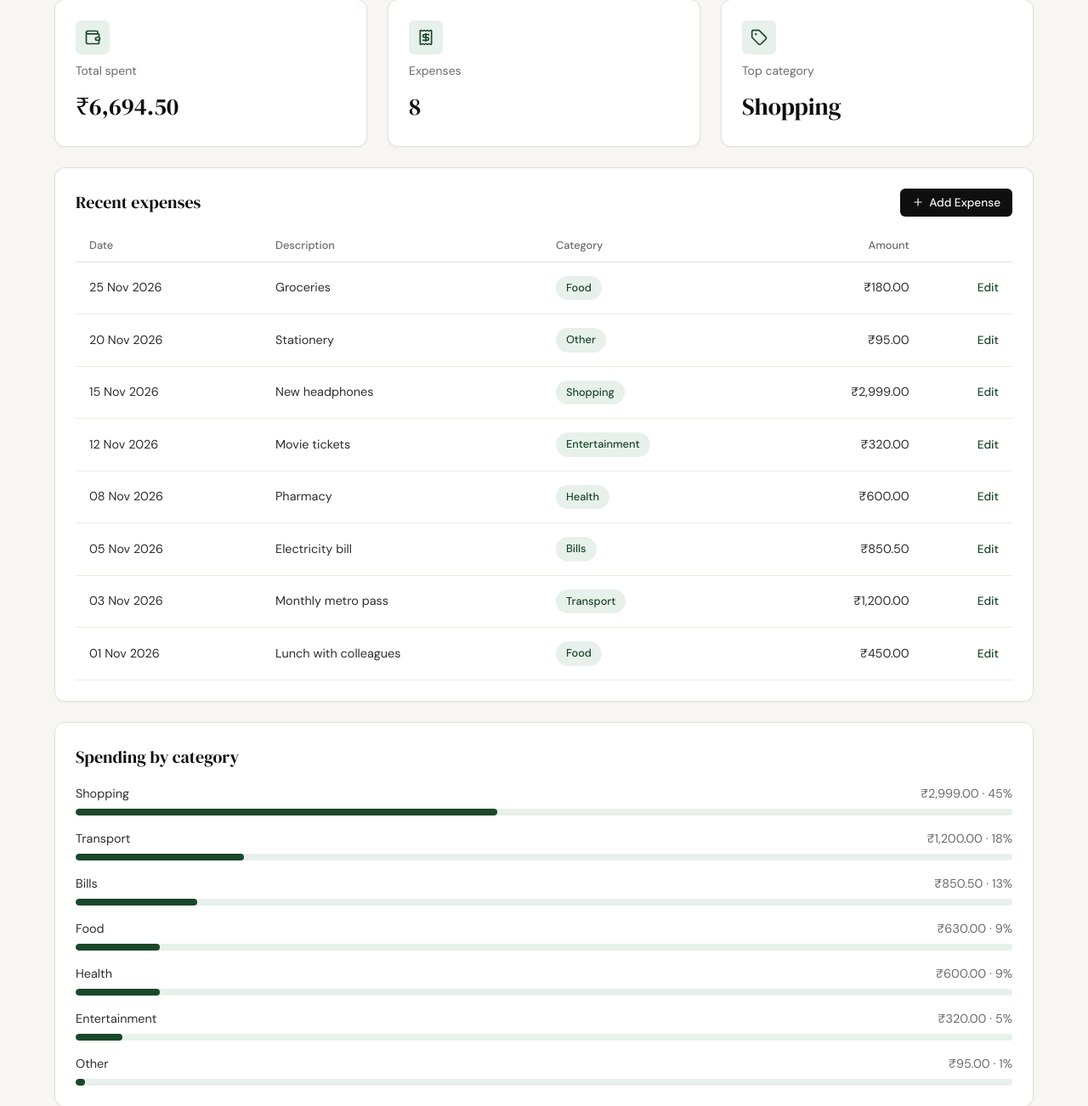
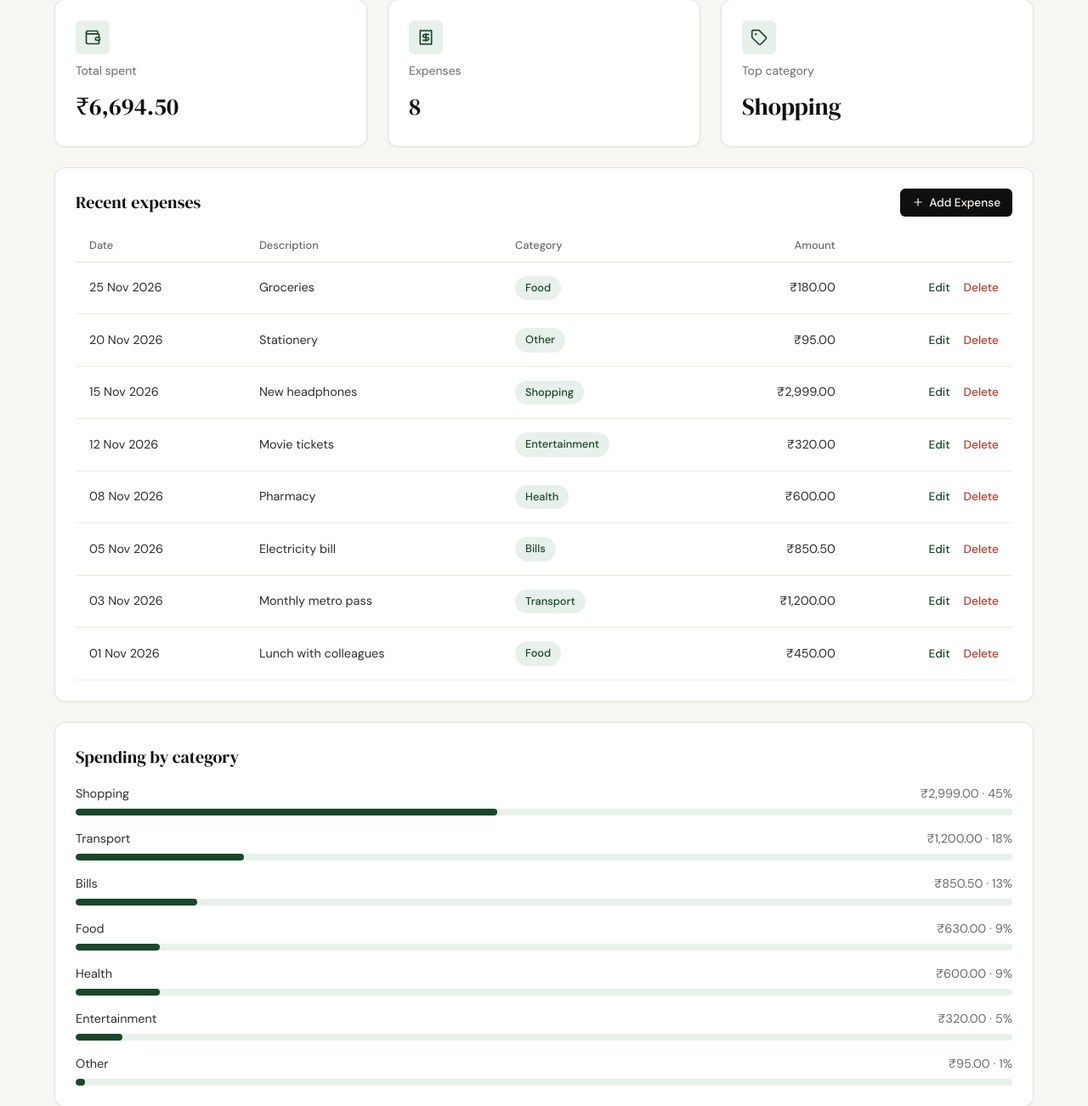
Before and after one commit to Gauravtechstack/spendly, a Flask app: page /profile in a window 1280 px wide. Shown: the part 439-1741 px from the top of the page at 85% size. Run offline with Flask 3, Linux system fonts and the light colour scheme; the visitor is signed in with stand-in values (Sample User, id 1); data comes from the database, SQL or seed files in the repository; some libraries are stand-ins or nearby versions.

Commit message:
Add delete expense functionality (#8)
* hooks

* feat: delete an expense from the profile page with confirmation

Co-Authored-By: Claude Sonnet 5.5 <noreply@anthropic.com>

---------

Co-authored-by: Gaurav <gaurav9753197@gmail.com>
Co-authored-by: Claude Sonnet 5.5 <noreply@anthropic.com>

```diff
--- a/app.py
+++ b/app.py
@@ -24,6 +24,7 @@ from database.queries import (
     get_recent_transactions,
     get_summary_stats,
     insert_expense,
+    remove_expense,
     update_expense,
 )
 
@@ -389,14 +390,12 @@ def edit_expense(id):
     return redirect(url_for("profile"))
 
 
-# ------------------------------------------------------------------ #
-# Placeholder routes — students will implement these                  #
-# ------------------------------------------------------------------ #
-
-
-@app.route("/expenses/<int:id>/delete")
+@app.route("/expenses/<int:id>/delete", methods=["POST"])
+@login_required
 def delete_expense(id):
-    return "Delete expense — coming in Step 9"
+    if not remove_expense(session["user_id"], id):
+        abort(404)  # missing or someone else's: don't reveal which
+    return redirect(url_for("profile"))
 
 
 if __name__ == "__main__":
--- a/database/queries.py
+++ b/database/queries.py
@@ -47,6 +47,17 @@ def update_expense(user_id, expense_id, amount, category, date, description=None
             "UPDATE expenses SET amount = ?, category = ?, date = ?, description = ? "
             "WHERE id = ? AND user_id = ?",
             (amount, category, date, description, expense_id, user_id),
+        )
+        conn.commit()
+        return cur.rowcount > 0
+
+
+def remove_expense(user_id, expense_id):
+    """Delete the user's expense. Return True if a row was deleted, else False."""
+    with db_connection() as conn:
+        cur = conn.execute(
+            "DELETE FROM expenses WHERE id = ? AND user_id = ?",
+            (expense_id, user_id),
         )
         conn.commit()
         return cur.rowcount > 0
--- a/static/css/profile.css
+++ b/static/css/profile.css
@@ -322,6 +322,24 @@
 
 .profile-edit:hover { text-decoration: underline; }
 
+.profile-inline-form {
+    display: inline;
+    margin-left: 12px;
+}
+
+.profile-delete {
+    background: none;
+    border: 0;
+    padding: 0;
+    font: inherit;
+    font-size: 0.85rem;
+    font-weight: 500;
+    color: var(--danger);
+    cursor: pointer;
+}
+
+.profile-delete:hover { text-decoration: underline; }
+
 .visually-hidden {
     position: absolute;
     width: 1px;
--- a/static/js/main.js
+++ b/static/js/main.js
@@ -1 +1,7 @@
-// main.js — students will add JavaScript here as features are built
+// Ask for confirmation before submitting any form that has a data-confirm message.
+document.addEventListener("submit", function (event) {
+    var message = event.target.getAttribute("data-confirm");
+    if (message && !window.confirm(message)) {
+        event.preventDefault();
+    }
+});
--- a/templates/profile.html
+++ b/templates/profile.html
@@ -95,6 +95,11 @@
                         <td class="profile-num">{{ expense.amount|rupees }}</td>
                         <td class="profile-actions">
                             <a class="profile-edit" href="{{ url_for('edit_expense', id=expense.id) }}">Edit</a>
+                            <form class="profile-inline-form" method="POST"
+                                  action="{{ url_for('delete_expense', id=expense.id) }}"
+                                  data-confirm="Delete this expense? This cannot be undone.">
+                                <button type="submit" class="profile-delete">Delete</button>
+                            </form>
                         </td>
                     </tr>
                     {% endfor %}
```
Also changed, not shown: CLAUDE.md (+2 -2 lines), tests/test_delete_expense.py (added, +117 -0 lines), .claude/specs/09-delete-expense.md (added).
